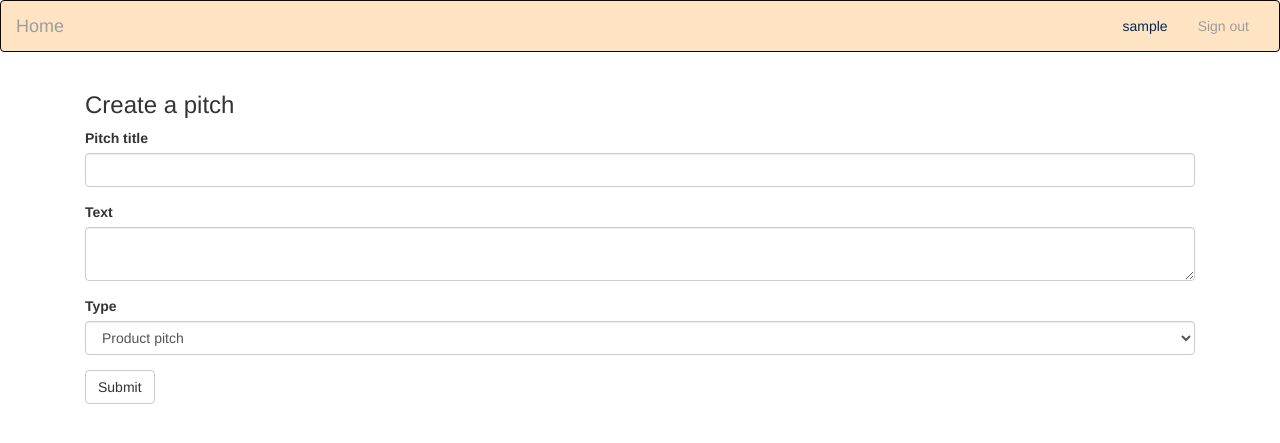
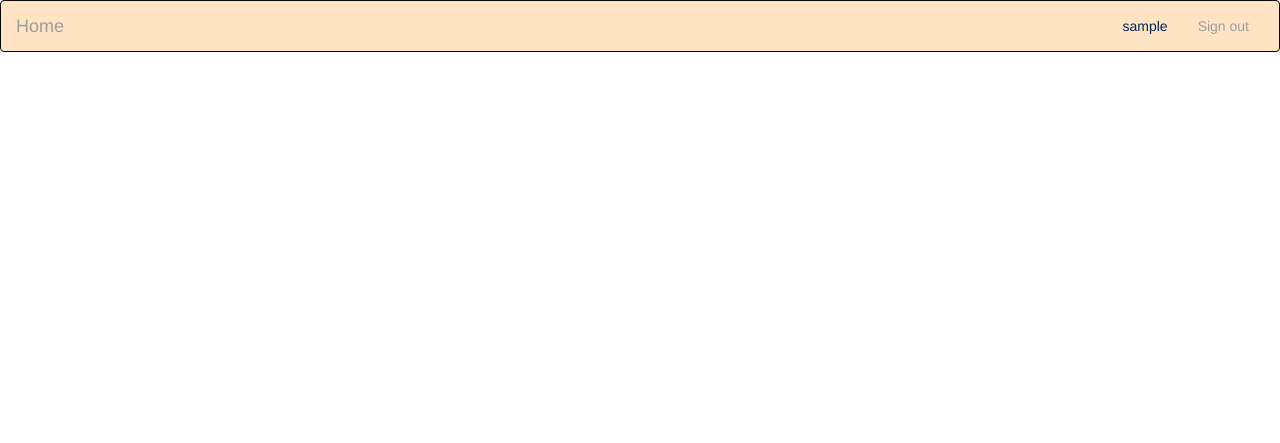
Before and after one commit to Wihogora/Blog, a Flask app: page /pitch/new in a window 1280 px wide. Shown: the top 443 px of the page. Run offline with Flask 2, Linux system fonts and the light colour scheme; the visitor is signed in with stand-in values (Sample User, id 1); data comes from the database, SQL or seed files in the repository; some libraries are stand-ins or nearby versions.

```diff
--- a/app/templates/new_pitch.html
+++ b/app/templates/new_pitch.html
@@ -2,13 +2,6 @@
 {% import "bootstrap/wtf.html" as wtf %}
 
 {% block content %}
-    <div class="container">
-        <div class="col-md-12">
-            <h3>Create a pitch</h3>
 
-            {{ wtf.quick_form(pitch_form) }}
-        </div>
-
-    </div>
 
 {% endblock %}
```
